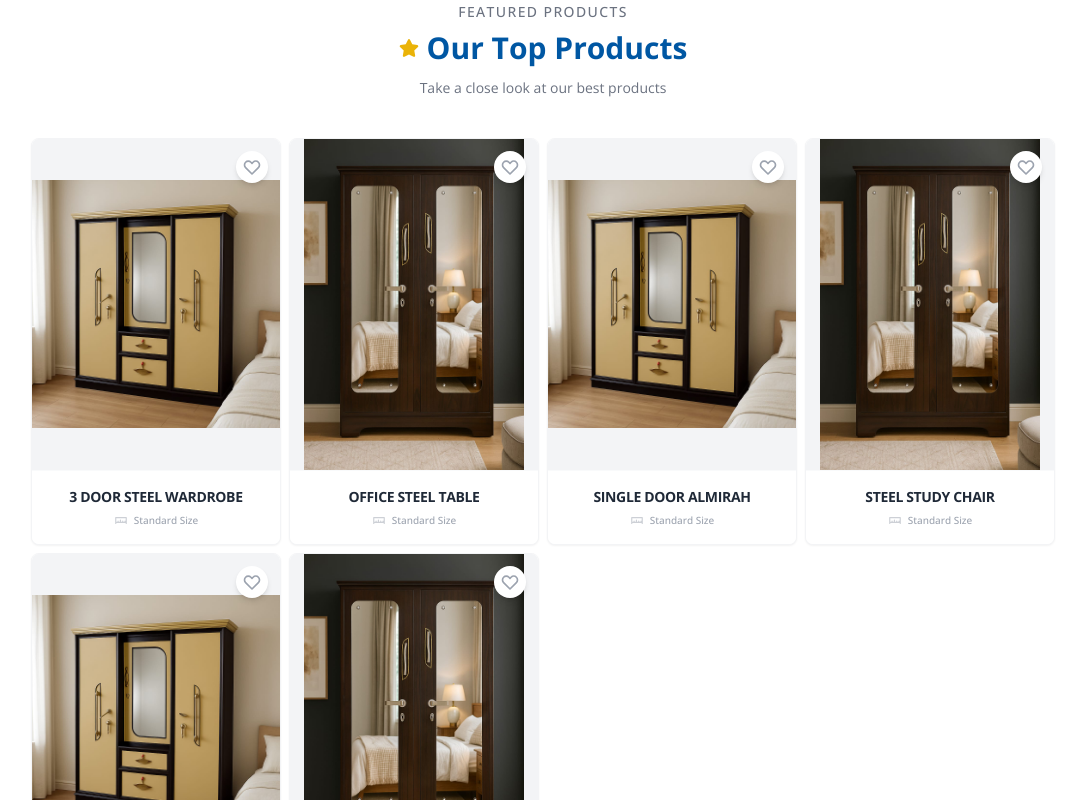
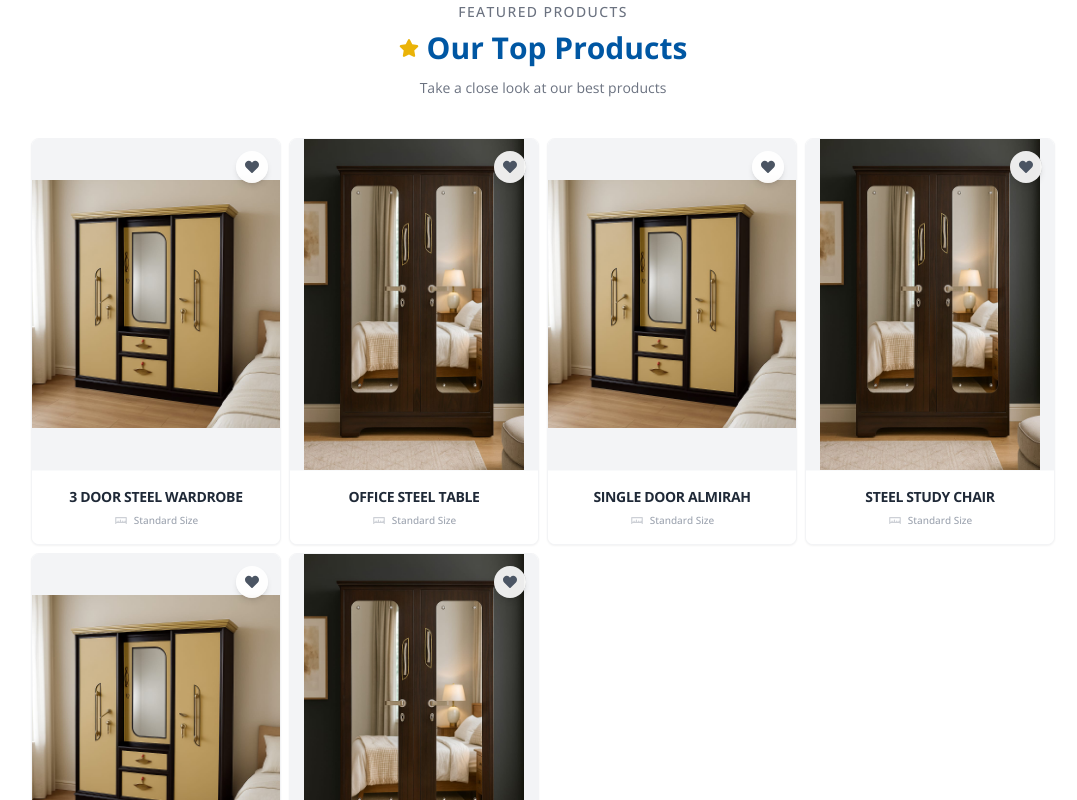
Before and after one commit to manishh101/Shree-Manish-Steel-Furniture-Udhyog, a Next.js app: page / in a window 1280 px wide. Shown: the part 1560-2360 px from the top of the page, without its empty margins (97-1174 px from the left). Built offline with nearby package versions, Linux system fonts and the light colour scheme; no server answers.

Commit message:
feat: add hover overlay with quick view and cart buttons to product card

```diff
--- a/components/common/ProductCard.tsx
+++ b/components/common/ProductCard.tsx
@@ -3,7 +3,7 @@
 import React, { useState, useCallback } from 'react';
 import Link from 'next/link';
 import { useRouter } from 'next/navigation';
-import { FaImages } from 'react-icons/fa';
+import { FaImages, FaEye, FaShoppingCart, FaHeart } from 'react-icons/fa';
 import { scrollToTop } from '../../utils/scrollUtils';
 import ImageService from '../../services/imageService';
 import OptimizedImage from './OptimizedImage';
@@ -186,7 +186,10 @@ const ProductCard: React.FC<ProductCardProps> = React.memo(({
   const config = getVariantConfig();
 
   return (
-    <div className={`product-card bg-white rounded-lg shadow-sm overflow-hidden transition-all duration-300 border border-gray-100 group h-full flex flex-col ${config.cardClass} ${className}`}>
+    <div
+      onClick={handleProductClick}
+      className={`product-card bg-white rounded-lg shadow-sm overflow-hidden transition-all duration-300 border border-gray-100 group h-full flex flex-col cursor-pointer ${config.cardClass} ${className}`}
+    >
       {/* Image container - taller aspect ratio like reference */}
       <div className="relative w-full overflow-hidden bg-gray-50" style={{ aspectRatio: '3/4' }}>
         {/* Loading skeleton */}
@@ -196,7 +199,7 @@ const ProductCard: React.FC<ProductCardProps> = React.memo(({
           </div>
         )}
 
-        <Link href={`/products/${safeProduct._id || safeProduct.id}`} onClick={handleProductClick} className="block w-full h-full">
+        <div className="block w-full h-full">
           <OptimizedImage
             src={safeProduct.image}
             alt={ImageService.getImageAlt(safeProduct)}
@@ -209,7 +212,33 @@ const ProductCard: React.FC<ProductCardProps> = React.memo(({
             lazy={variant !== 'featured' && variant !== 'bestseller'}
             priority={variant === 'featured' || variant === 'bestseller'}
           />
-        </Link>
+        </div>
+
+        {/* Hover Overlay with Quick View and Add to Cart */}
+        <div className="absolute inset-0 flex items-center justify-center gap-4 bg-black/5 opacity-0 group-hover:opacity-100 transition-all duration-300 z-10">
+          <button
+            onClick={(e) => {
+              e.preventDefault();
+              e.stopPropagation();
+              if (onQuickView) onQuickView(safeProduct);
+            }}
+            className="w-12 h-12 flex items-center justify-center rounded-full bg-white shadow-lg text-gray-700 hover:bg-primary hover:text-white transition-all duration-300 transform translate-y-4 group-hover:translate-y-0"
+            title="Quick View"
+          >
+            <FaEye className="text-xl" />
+          </button>
+          <button
+            onClick={(e) => {
+              e.preventDefault();
+              e.stopPropagation();
+              // Logic for add to cart could go here
+            }}
+            className="w-12 h-12 flex items-center justify-center rounded-full bg-white shadow-lg text-gray-700 hover:bg-primary hover:text-white transition-all duration-300 transform translate-y-4 group-hover:translate-y-0 delay-75"
+            title="Add to Cart"
+          >
+            <FaShoppingCart className="text-xl" />
+          </button>
+        </div>
 
         {/* Wishlist Heart Icon */}
         <div className="absolute top-3 right-3 z-20">
@@ -219,11 +248,9 @@ const ProductCard: React.FC<ProductCardProps> = React.memo(({
               e.stopPropagation();
               if (onProductLike) onProductLike(safeProduct._id || safeProduct.id);
             }}
-            className="w-8 h-8 flex items-center justify-center rounded-full bg-white shadow-md hover:bg-gray-50 text-gray-400 hover:text-red-500 transition-all duration-300 group/wishlist"
+            className="w-8 h-8 flex items-center justify-center rounded-full bg-white/90 backdrop-blur-sm shadow-md hover:bg-white text-gray-600 hover:text-red-500 transition-all duration-300 group/wishlist"
           >
-            <svg xmlns="http://www.w3.org/2000/svg" className="h-5 w-5 transition-transform group-hover/wishlist:scale-110" fill="none" viewBox="0 0 24 24" stroke="currentColor">
-              <path strokeLinecap="round" strokeLinejoin="round" strokeWidth={2} d="M4.318 6.318a4.5 4.5 0 000 6.364L12 20.364l7.682-7.682a4.5 4.5 0 00-6.364-6.364L12 7.636l-1.318-1.318a4.5 4.5 0 00-6.364 0z" />
-            </svg>
+            <FaHeart className="text-sm transition-transform group-hover/wishlist:scale-110" />
           </button>
         </div>
 
```
